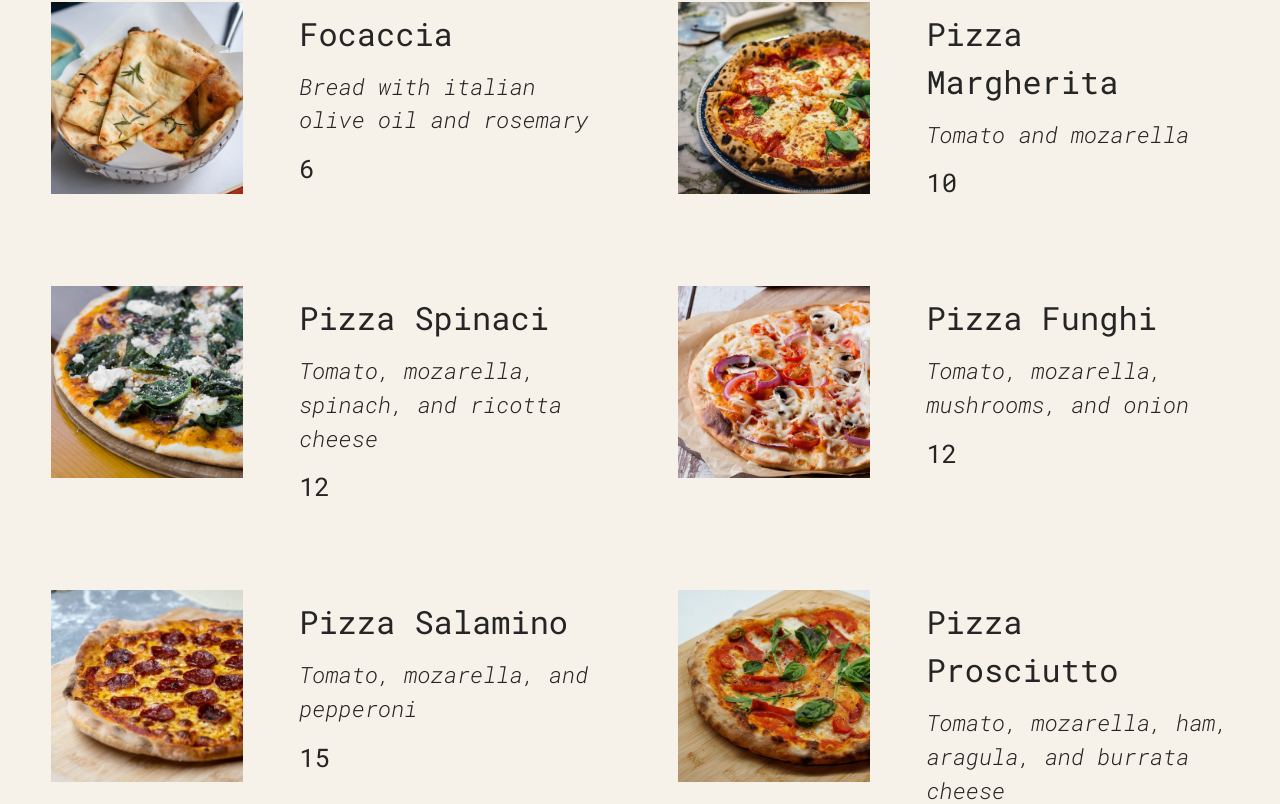
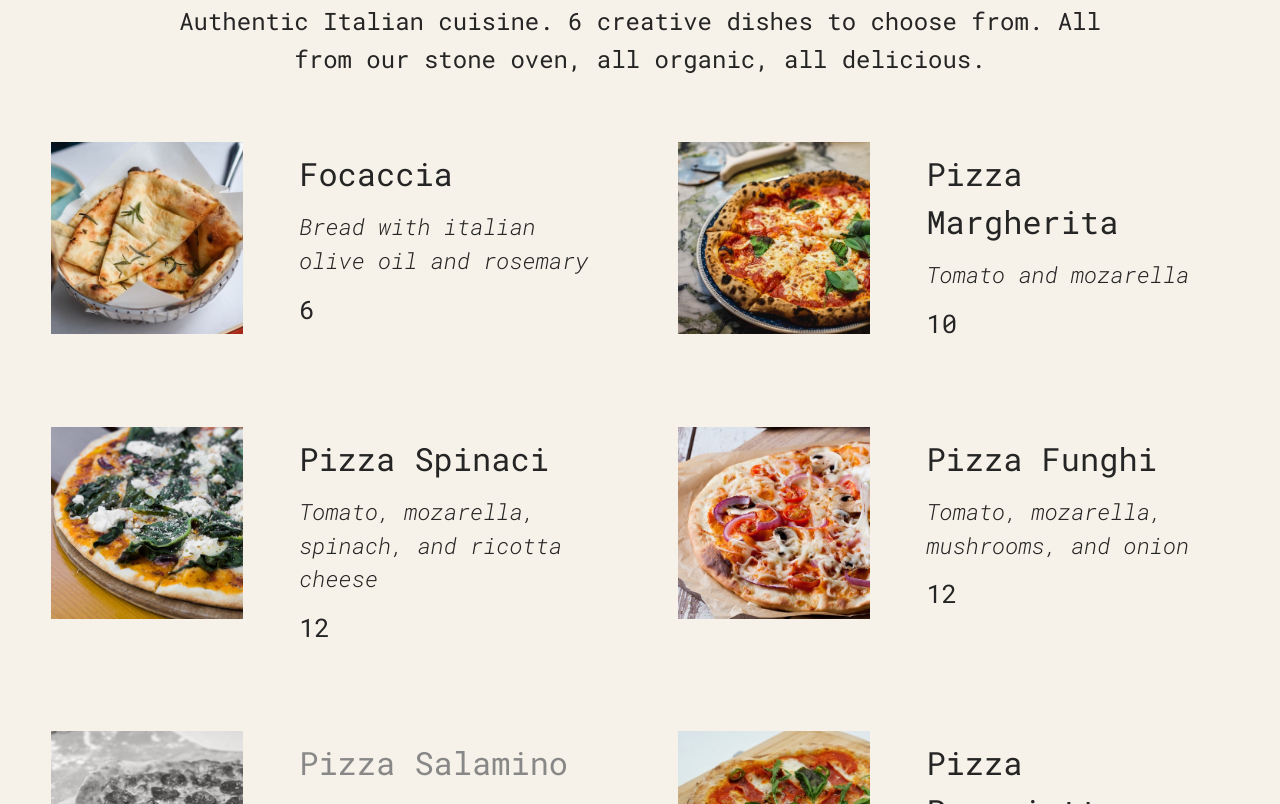
Before and after one commit to JeanCastellotti/react-pizza-menu, a React (Vite) app: page / in a window 1280 px wide. Shown: the part 356-1160 px from the top of the page. Built offline with nearby package versions, Linux system fonts and the light colour scheme.

Commit message:
add conditional rendering and style

```diff
--- a/src/components/Menu.jsx
+++ b/src/components/Menu.jsx
@@ -46,17 +46,27 @@ const pizzas = [
 ]
 
 function Menu() {
+  // const pizzas = []
+
   return (
     <main className="flex flex-col items-center gap-16">
       <h2 className=" inline-block border-y-2 border-y-current py-4 text-[2.4rem] font-medium uppercase tracking-[3px]">
         Our Menu
       </h2>
-      {!!pizzas.length && (
-        <ul className="grid grid-cols-2 gap-[4.8rem]">
-          {pizzas.map((pizza) => (
-            <Pizza key={Math.random()} {...pizza} />
-          ))}
-        </ul>
+      {pizzas.length ? (
+        <>
+          <p className="w-[80%] text-center text-[1.5rem] leading-[1.6] ">
+            Authentic Italian cuisine. 6 creative dishes to choose from. All
+            from our stone oven, all organic, all delicious.
+          </p>
+          <ul className="grid grid-cols-2 gap-[4.8rem]">
+            {pizzas.map((pizza) => (
+              <Pizza key={Math.random()} {...pizza} />
+            ))}
+          </ul>
+        </>
+      ) : (
+        <p>We are still working on our menu. Please comme back later.</p>
       )}
     </main>
   )
--- a/src/components/Pizza.jsx
+++ b/src/components/Pizza.jsx
@@ -1,15 +1,19 @@
-function Pizza({ name, photoName, ingredients, price }) {
+function Pizza({ name, photoName, ingredients, price, soldOut }) {
   return (
-    <li className="flex gap-14">
+    <li className={`flex gap-14 ${soldOut ? 'text-[#888]' : ''}`}>
       <img
         src={photoName}
         alt={name}
-        className="aspect-square w-48 self-start"
+        className={`aspect-square w-48 self-start ${
+          soldOut ? 'opacity-80 grayscale' : ''
+        }`}
       />
       <div className="flex flex-col gap-3 py-2 ">
         <h3 className="text-[2rem]">{name}</h3>
         <p className="text-[1.4rem] font-light italic">{ingredients}</p>
-        <span className="block text-[1.6rem]">{price}</span>
+        <span className="block text-[1.6rem]">
+          {soldOut ? 'SOLD OUT' : price}
+        </span>
       </div>
     </li>
   )
```
